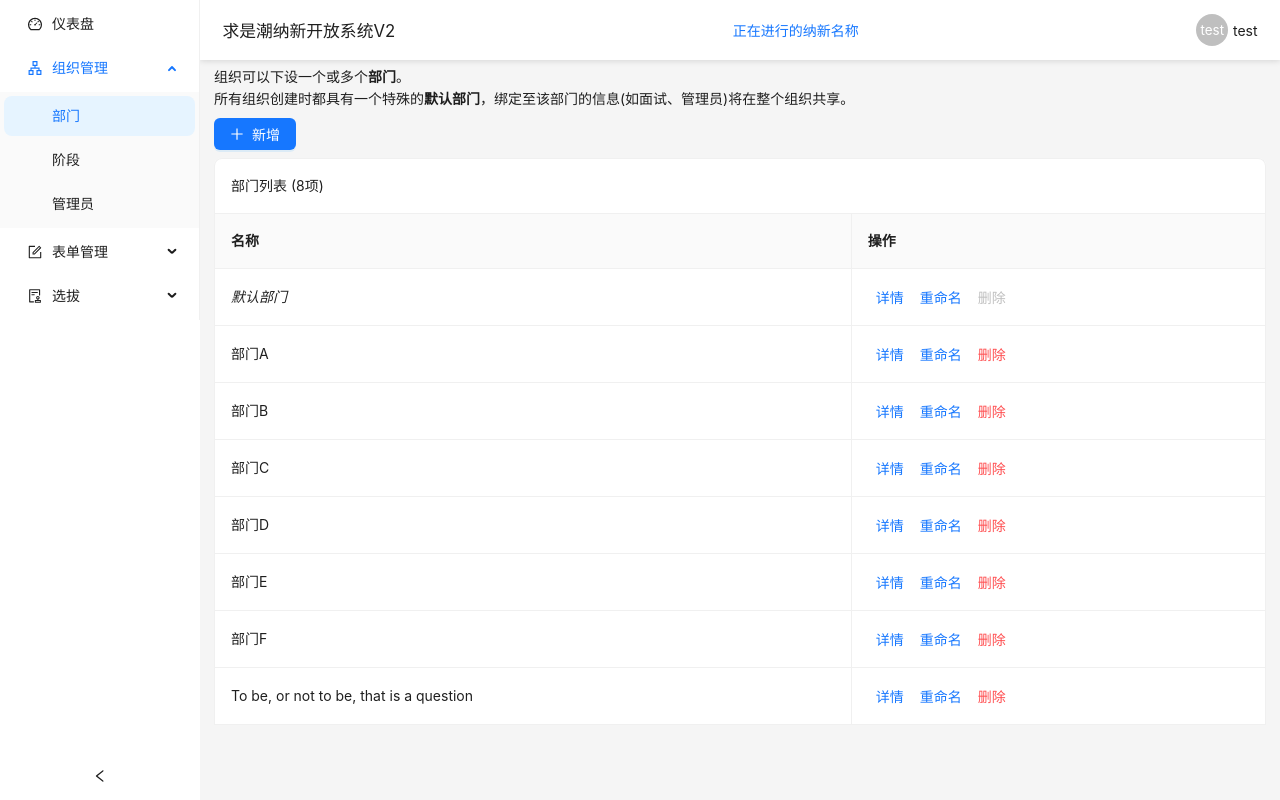
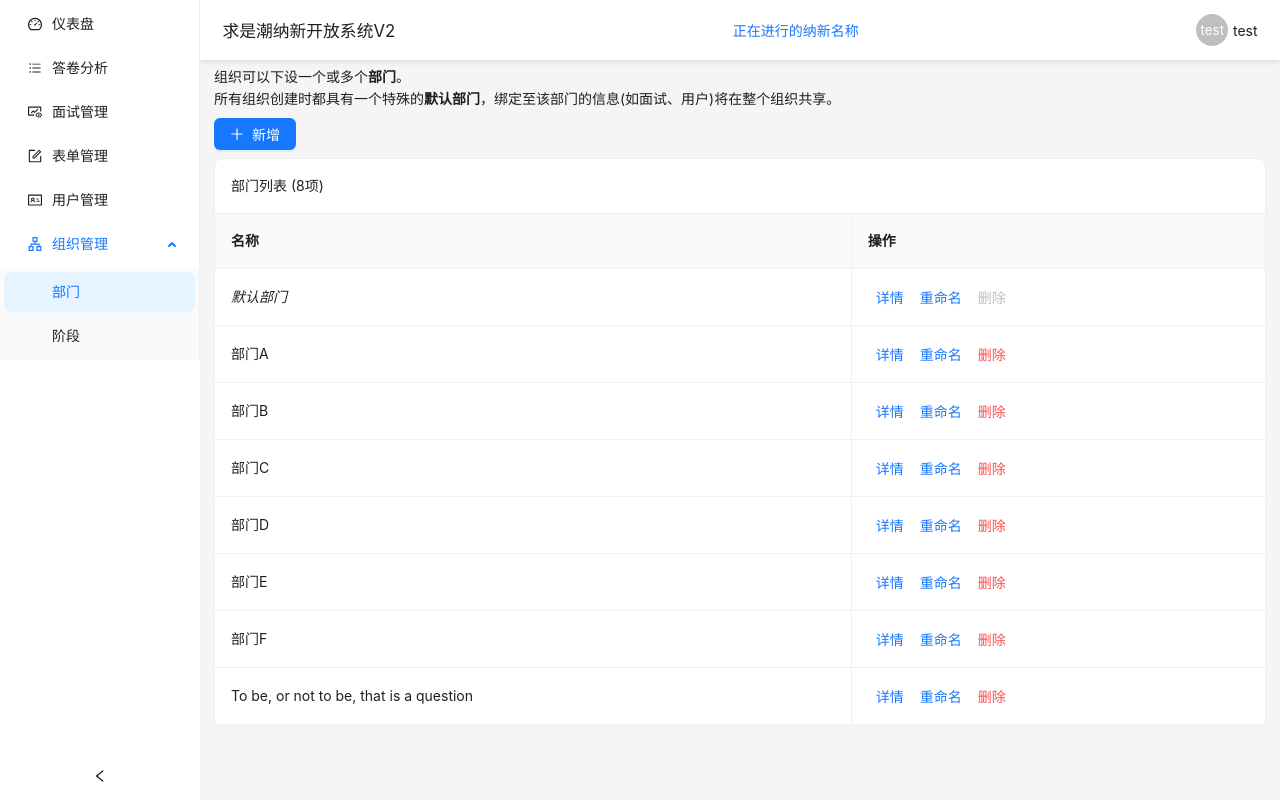
Before and after one commit to XmmShp/rop2-web, a React (Vite) app: page /console/org/department in a window 1280 px wide. Built offline with nearby package versions, Linux system fonts and the light colour scheme.

Commit message:
Optimize UI

```diff
--- a/src/App.tsx
+++ b/src/App.tsx
@@ -1,7 +1,7 @@
 import React from 'react';
 import { LazyRouteFunction, Navigate, Outlet, RouteObject, RouterProvider, createBrowserRouter } from 'react-router-dom';
 import { ConfigProvider, message, theme } from 'antd';
-import { DashboardOutlined, ApartmentOutlined, FormOutlined, AuditOutlined } from '@ant-design/icons';
+import { DashboardOutlined, ApartmentOutlined, FormOutlined, AuditOutlined, BarsOutlined, IdcardOutlined, FundViewOutlined } from '@ant-design/icons';
 import { mapRecur, useDarkMode } from './utils';
 import { MessageInstance } from 'antd/es/message/interface';
 
@@ -11,13 +11,36 @@ function getConsoleLoader(scope: string, file: string, props: object = {}): Lazy
     return { element: <Component {...props} /> };
   }
 }
+//注：有label的会显示在侧边菜单中，否则仅有路由
 export const consoleRoutes = mapRecur([
   {
     label: '仪表盘',
-    title: '仪表盘',//折叠状态下悬浮显示提示文本
     path: 'dash',
     icon: <DashboardOutlined />,
     lazy: getConsoleLoader('dash', 'Dash')
+  }, {
+    label: '答卷分析',
+    path: 'result',
+    icon: <BarsOutlined />,
+    element: <></>,
+  }, {
+    label: '面试管理',
+    path: 'interview',
+    icon: <FundViewOutlined />,
+    element: <></>,
+  }, {
+    label: '表单管理',
+    path: 'form',
+    icon: <FormOutlined />,
+    lazy: getConsoleLoader('form', 'FormOverview')
+  }, {
+    path: 'form/edit',
+    lazy: getConsoleLoader('form', 'FormEdit')
+  }, {
+    label: '用户管理',
+    path: 'user',
+    icon: <IdcardOutlined />,
+    lazy: getConsoleLoader('org', 'AdminManage')
   }, {
     label: '组织管理',
     path: 'org',
@@ -31,43 +54,10 @@ export const consoleRoutes = mapRecur([
       label: '阶段',
       path: 'stage',
       lazy: getConsoleLoader('org', 'StageManage')
-    }, {
-      label: '管理员',
-      path: 'admin',
-      lazy: getConsoleLoader('org', 'AdminManage')
     }]
-  }, {
-    label: '表单管理',
-    path: 'form',
-    icon: <FormOutlined />,
-    element: <Outlet />,
-    children: [{
-      label: '概览',
-      path: 'overview',
-      lazy: getConsoleLoader('form', 'FormOverview')
-    }, {
-      label: '编辑表单',
-      path: 'edit',
-      lazy: getConsoleLoader('form', 'FormEdit')
-    }]
-  }, {
-    label: '选拔',
-    path: 'inspect',
-    icon: <AuditOutlined />,
-    element: <Outlet />,
-    children: [
-      {
-        label: '答卷查看',
-        path: 'answer',
-        element: <></>,
-      }, {
-        label: '面试管理',
-        path: 'interview',
-        element: <></>,
-      }
-    ]
   }
-], 'children', (v, stack) => { return { ...v, key: [...stack.map(v => v.path), v.path].join('/') } });
+], 'children', (v, stack) => { return { ...v, key: [...stack.map(v => v.path), v.path].join('/') } })
+  .map(v => { return { ...v, title: v.label } });
 const router = createBrowserRouter([{
   path: '/',
   errorElement: <>Oops, an error occurred<br />Check devtools for more info</>,
@@ -78,7 +68,7 @@ const router = createBrowserRouter([{
     }, {
       path: 'console',
       children: consoleRoutes,
-      lazy: getConsoleLoader('shared', 'ConsoleLayout', { routes: consoleRoutes })
+      lazy: getConsoleLoader('shared', 'ConsoleLayout', { routes: consoleRoutes.filter(v => 'label' in v) })
     }
   ]
 }]);
--- a/src/console/form/FormEdit.tsx
+++ b/src/console/form/FormEdit.tsx
@@ -1,12 +1,13 @@
 import { RefObject, createRef, useMemo, useRef, useState } from 'react';
-import { useForm } from '../../utils';
+import { delay, useForm } from '../../utils';
 import { getForm } from '../../store';
-import { Collapse, Flex, Form, Select, Tabs, Tooltip, Typography } from 'antd';
+import { Collapse, Flex, Form, Tabs, Tooltip, Typography } from 'antd';
 import './FormEdit.scss';
 import { QuestionGroup } from '../../api/models/form';
 import { DescEditor, PreviewWithEditor } from './PreviewWithEditor';
 import { ArrowRightOutlined, LoginOutlined } from '@ant-design/icons';
 import QuestionGroupSelect from './QuestionGroupSelect';
+import { msg } from '../../App';
 
 export default function FormEdit() {
   const formId = useForm();
@@ -53,21 +54,28 @@ export default function FormEdit() {
         <Form className='form'>
           <Typography.Title editable={{
             onChange(v) { editingTitle.current = v; },
-            onEnd() {
+            async onEnd() {
+              setForm({ ...form, name: editingTitle.current });
+
               //TODO request API
-              setForm({ ...form, name: editingTitle.current });
+              await delay(200);
+              msg.success('标题已保存');
             }
           }} className='title'>{form.name}</Typography.Title>
-          <DescEditor desc={form.desc} onConfirm={(newDesc) => {
+          <DescEditor desc={form.desc} onConfirm={async (newDesc) => {
+            setForm({ ...form, desc: newDesc });
+
             //TODO request API
-            setForm({ ...form, desc: newDesc });
+            await delay(200);
           }} />
 
           {groups.map((group, index) => <GroupCard key={group.id}
             isEntry={form.entry === group.id} group={group} groups={groups}
-            onEdit={(newObj) => {
+            onEdit={async (newObj) => {
+              setForm({ ...form, children: form.children.with(index, newObj) });
+
               //TODO request API
-              setForm({ ...form, children: form.children.with(index, newObj) });
+              await delay(150);
             }} />)}
         </Form>
       </Flex>
@@ -78,10 +86,10 @@ function GroupCard({ group, isEntry, groups, onEdit }: {
   group: QuestionGroup & { ref: RefObject<HTMLDivElement> };
   groups: QuestionGroup[];
   isEntry: boolean;
-  onEdit: (newObj: QuestionGroup) => void
+  onEdit: (newObj: QuestionGroup) => Promise<void>
 }) {
   const labelRef = useRef(group.label);
-  const [questions, setQuestions] = useState(group.children);
+  const questions = group.children;
   return (<Collapse
     className='group'
     ref={group.ref}
@@ -104,8 +112,9 @@ function GroupCard({ group, isEntry, groups, onEdit }: {
         </Tooltip>) : <></>}
         <Typography.Text editable={{
           onChange(v) { labelRef.current = v },
-          onEnd() {
-            onEdit({ ...group, label: labelRef.current });
+          async onEnd() {
+            await onEdit({ ...group, label: labelRef.current });
+            msg.success('问题组标签已保存');
           }
         }}>
           {group.label}
@@ -117,10 +126,10 @@ function GroupCard({ group, isEntry, groups, onEdit }: {
             question={ques}
             groups={groups}
             thisGroup={group.id}
-            onConfirm={(newObj) => {
+            onConfirm={async (newObj) => {
               //TODO request API
               // setQuestions(questions.with(index, newObj));
-              onEdit({ ...group, children: questions.with(index, newObj) });
+              await onEdit({ ...group, children: questions.with(index, newObj) });
             }} />
         ))}
         <Flex wrap='wrap' align='center' gap='small'>
--- a/src/console/form/PreviewWithEditor.tsx
+++ b/src/console/form/PreviewWithEditor.tsx
@@ -96,7 +96,7 @@ function QuestionEditor({ question, onChange, groups, thisGroup }:
   </Flex>);
 }
 
-export function DescEditor({ desc, onConfirm }: { desc: string, onConfirm: (newDesc: string) => void }) {
+export function DescEditor({ desc, onConfirm }: { desc: string, onConfirm: (newDesc: string) => Promise<void> }) {
   const [editing, setEditing] = useState<string | undefined>(undefined);
   const isEditing = typeof editing === 'string';
   return <Flex align={isEditing ? undefined : 'center'} gap='small' vertical={isEditing} >
@@ -112,11 +112,11 @@ export function DescEditor({ desc, onConfirm }: { desc: string, onConfirm: (newD
             取消
           </Button>
           <Button type='primary'
-            onClick={() => {
-              onConfirm(editing);
+            onClick={async () => {
               setEditing(undefined);
+              onConfirm(editing).then(() => { msg.success('简介已保存') });
             }}>
-            确定
+            保存
           </Button>
         </Flex>
       </>
@@ -133,7 +133,7 @@ export function DescEditor({ desc, onConfirm }: { desc: string, onConfirm: (newD
 
 export function PreviewWithEditor({ question, onConfirm, groups, thisGroup }: {
   question: ValidQuestion;
-  onConfirm: (newObj: ValidQuestion) => void;
+  onConfirm: (newObj: ValidQuestion) => Promise<void>;
   groups: QuestionGroup[];
   thisGroup: Id;
 }) {
@@ -149,11 +149,12 @@ export function PreviewWithEditor({ question, onConfirm, groups, thisGroup }: {
             取消
           </Button>
           <Button type='primary'
-            onClick={() => {
-              onConfirm(editing);
+            onClick={async () => {
               setEditing(undefined);
+              await onConfirm(editing);
+              msg.success('问题已保存');
             }}>
-            确定
+            保存
           </Button>
         </Flex>
       </>
--- a/src/console/org/AdminManage.tsx
+++ b/src/console/org/AdminManage.tsx
@@ -4,22 +4,22 @@ import { notImplement } from "../../utils";
 import Search from "../shared/Search";
 import { useState } from "react";
 
-//TODO 目前还未定义管理员的数据结构
+//TODO 目前还未定义用户的数据结构
 export default function AdminManage() {
   const fullValue = [{ nickname: 'test' }];
   const [showValue, setShowValue] = useState(fullValue);
   return (<Flex vertical gap='small'>
     <Typography.Text>
-      每个部门可以拥有多个<Typography.Text strong>管理员</Typography.Text>。
+      每个部门可以拥有多个<Typography.Text strong>用户</Typography.Text>。
       <br />
-      管理员在<Typography.Text strong>默认部门</Typography.Text>的权限将被视为在所有部门下的权限。
+      用户在<Typography.Text strong>默认部门</Typography.Text>的权限将被视为在所有部门下的权限。
     </Typography.Text>
     <Flex wrap='wrap'>
       <Button icon={<PlusOutlined />} type='primary'
         onClick={notImplement}>新增</Button>
     </Flex>
     <Search onChange={({ target: { value: search } }) => setShowValue(fullValue.filter(v => v.nickname.includes(search)))} />
-    <Table title={(d) => `管理员列表 (${d.length}项)`} rowKey='nickname' bordered columns={[{
+    <Table title={(d) => `用户列表 (${d.length}项)`} rowKey='nickname' bordered columns={[{
       title: '昵称',
       dataIndex: 'nickname'
     }, {
--- a/src/console/org/DepartmentManage.tsx
+++ b/src/console/org/DepartmentManage.tsx
@@ -47,7 +47,7 @@ export default function DepartmentManage() {
     <Typography.Text>
       组织可以下设一个或多个<Typography.Text strong>部门</Typography.Text>。
       <br />
-      所有组织创建时都具有一个特殊的<Typography.Text strong>默认部门</Typography.Text>，绑定至该部门的信息(如面试、管理员)将在整个组织共享。
+      所有组织创建时都具有一个特殊的<Typography.Text strong>默认部门</Typography.Text>，绑定至该部门的信息(如面试、用户)将在整个组织共享。
     </Typography.Text>
     <Flex wrap='wrap'>
       <Button icon={<PlusOutlined />} type='primary'
--- a/src/console/shared/ConsoleLayout.tsx
+++ b/src/console/shared/ConsoleLayout.tsx
@@ -1,35 +1,32 @@
 import { Avatar, Dropdown, Flex, GetProp, Layout, Menu } from 'antd';
 import { Link, Navigate, Outlet, useLocation, useNavigate } from 'react-router-dom';
-import { getUser, mapRecur, singleMatch, without } from '../../utils';
+import { getUser, mapRecur, singleMatch, toArray, without } from '../../utils';
 import { useState } from 'react';
 import './ConsoleLayout.scss';
 
 export default function ConsoleLayout({ routes }: { routes: GetProp<typeof Menu, 'items'> }) {
   const { pathname } = useLocation();
   const navigate = useNavigate();
-  const subFunc = singleMatch(pathname, /^\/console\/(\w+(\/\w+)*)(?!\/)\/?\??/);
+  const sub = singleMatch(pathname, /^\/console\/(\w+(\/\w+)*)(?!\/)\/?\??/);
   const [collapsed, setCollapsed] = useState(window.innerWidth < 768);
-  const [openKeys, setOpenKeys] = useState<string[]>(() => {
-    const matched = singleMatch(subFunc ?? '', /^(\w+)/);
-    if (!matched) return [];
-    return [matched];
-  });
-  if (!subFunc) return <Navigate to='dash' />;
+  const topSub = toArray(singleMatch(sub ?? '', /^(\w+)/));
+  const [openKeys, setOpenKeys] = useState<string[]>(topSub);
+  if (!sub) return <Navigate to='dash' />;
   return (<Layout className='layout'>
     <Layout.Sider theme='light' className='sider'
       collapsible
       collapsed={collapsed}
       onCollapse={(col) => {
-        if (!col) setOpenKeys([singleMatch(subFunc ?? '', /^(\w+)/)!]);
+        if (!col) setOpenKeys([singleMatch(sub ?? '', /^(\w+)/)!]);
         setCollapsed(col);
       }}
     >
       <Menu className='menu'
-        selectedKeys={[subFunc]} mode="inline"
+        selectedKeys={[sub, ...topSub]} mode="inline"
         openKeys={collapsed ? undefined : openKeys}
         onOpenChange={(keys) => setOpenKeys(keys)}
         onClick={(info) => navigate(info.key)}
-        items={mapRecur(routes as any, 'children', (o) => without(o as any, ['lazy', 'path'])) as any} />
+        items={mapRecur(routes as any, 'children', (o) => without(o as any, ['lazy', 'path', 'element'])) as any} />
     </Layout.Sider>
 
     <Layout.Content className='main'>
--- a/src/utils.tsx
+++ b/src/utils.tsx
@@ -75,7 +75,7 @@ export function delay(ms: number): Promise<void> {
 /**如果`arg`为`undefined`或`null`，返回空数组；
  *
  * 否则，返回`arg`或`[arg]`(取决于`arg`是否为数组)。 */
-export function toArray<T>(arg: T | T[]): T[] {
+export function toArray<T extends NonNullable<any>>(arg: undefined | null | T | T[]): T[] {
   if (arg === null || arg === undefined) return []
   if (Array.isArray(arg)) return arg;
   return [arg];
```
Also changed, not shown: 1 other file (tests, documents, lock files or other folders).
